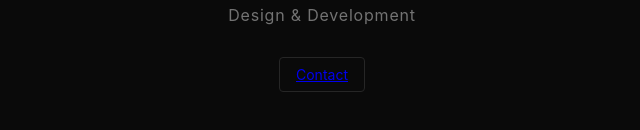
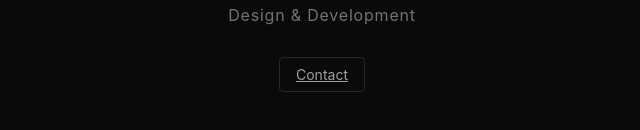
Before and after one commit to mattmw24/mpackerio, a plain HTML site: page index.html in a window 1280 px wide. Shown: the part 380-510 px from the top of the page, 318-958 px from the left. Drawn offline with Linux system fonts and the light colour scheme.

Commit message:
Updated color again

```diff
--- a/index.html
+++ b/index.html
@@ -45,7 +45,7 @@
     <div class="container">
         <h1>MATT PACKER</h1>
         <p class="tagline">Design & Development</p>
-        <span class="status"><a href="mailto:matt@mpacker.io" color="gray">Contact</a></span>
+        <span class="status"><a href="mailto:matt@mpacker.io" style="color: #a0a0a0">Contact</a></span>
     </div>
 </body>
 </html>
```
